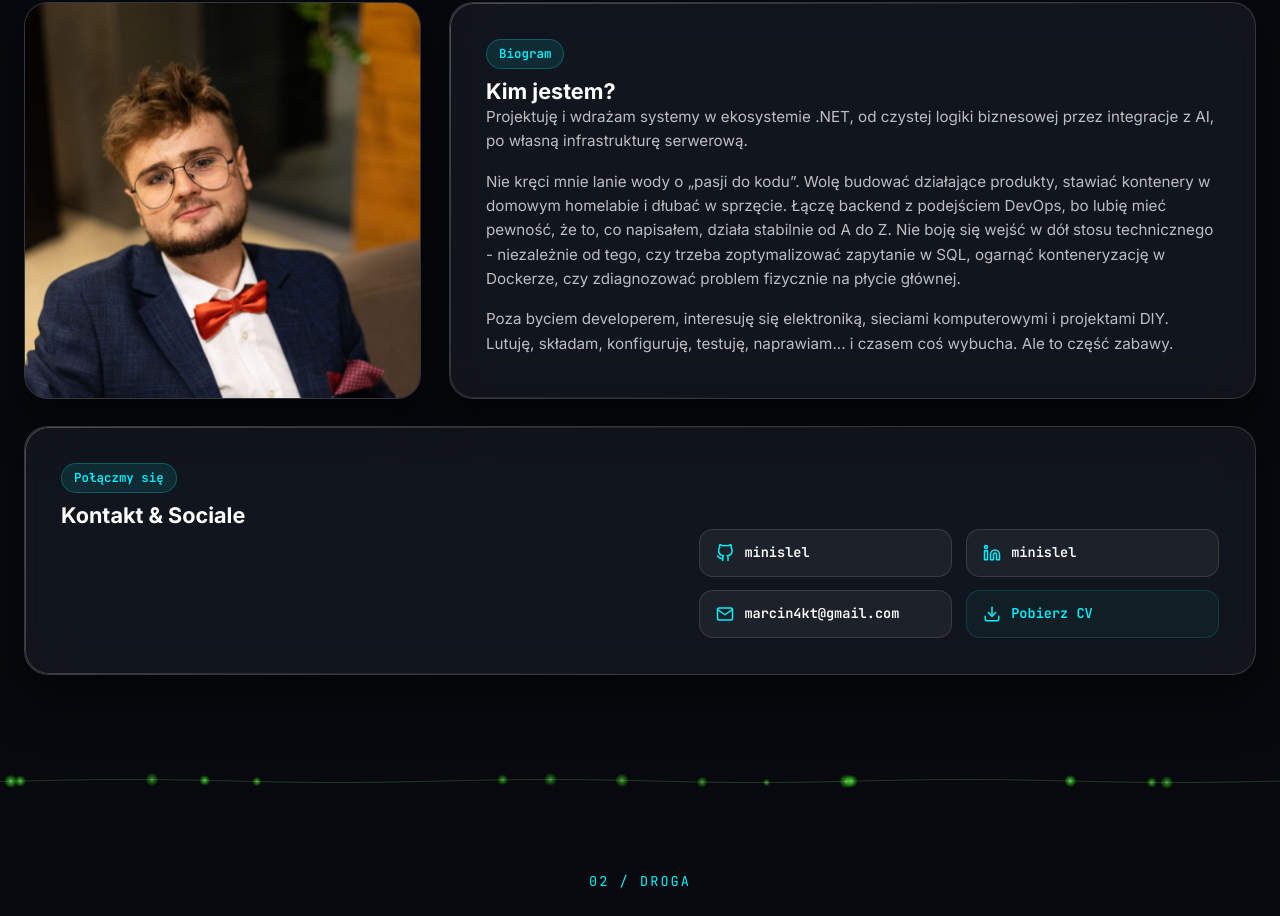
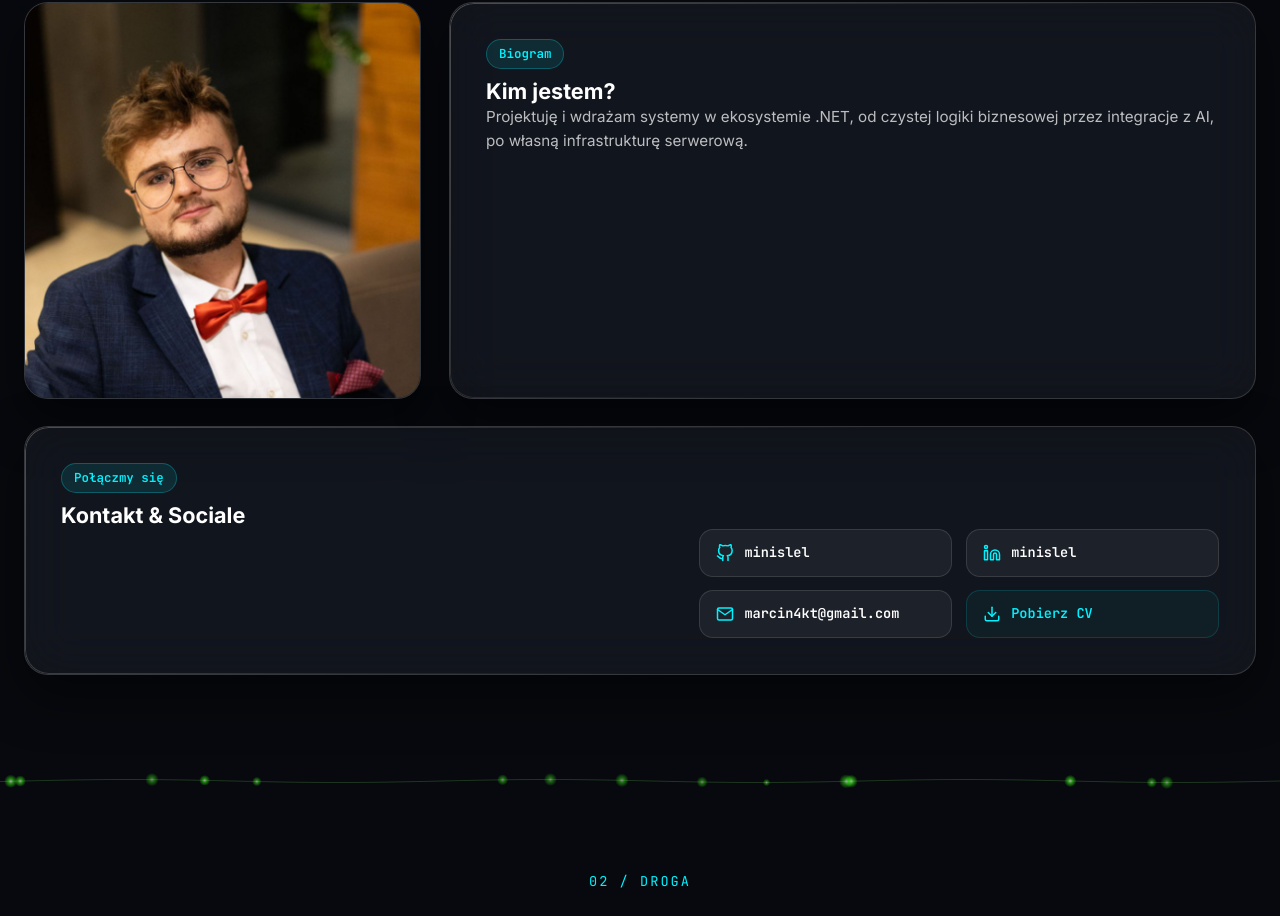
Before and after one commit to minislel/portfolio-site, a Vue app: page / in a window 1280 px wide. Shown: the part 933-1849 px from the top of the page. Built offline with nearby package versions, Linux system fonts and the light colour scheme.

Commit message:
updated about me section

```diff
--- a/src/components/AboutMe.vue
+++ b/src/components/AboutMe.vue
@@ -22,18 +22,7 @@
             'I design and deploy systems in the .NET ecosystem, from pure business logic through AI integrations to my own server infrastructure.'
           ) }}
         </p>
-        <p class="card-description text-left" style="margin-top: 1rem;">
-          {{ t(
-            'Nie kręci mnie lanie wody o „pasji do kodu”. Wolę budować działające produkty, stawiać kontenery w domowym homelabie i dłubać w sprzęcie. Łączę backend z podejściem DevOps, bo lubię mieć pewność, że to, co napisałem, działa stabilnie od A do Z. Nie boję się wejść w dół stosu technicznego - niezależnie od tego, czy trzeba zoptymalizować zapytanie w SQL, ogarnąć konteneryzację w Dockerze, czy zdiagnozować problem fizycznie na płycie głównej.',
-            'I\'m not interested in fluff about "passion for code." I prefer building working products, running containers in my homelab, and tinkering with hardware. I combine backend engineering with a DevOps mindset because I like to make sure that what I wrote runs reliably end-to-end. I\'m not afraid to dig down the tech stack - whether it\'s optimizing an SQL query, setting up Docker containerization, or physically diagnosing a motherboard issue.'
-          ) }}
-        </p>
-        <p class="card-description text-left" style="margin-top: 1rem;">
-          {{ t(
-            'Poza byciem developerem, interesuję się elektroniką, sieciami komputerowymi i projektami DIY. Lutuję, składam, konfiguruję, testuję, naprawiam... i czasem coś wybucha. Ale to część zabawy.',
-            'Outside of development, I\'m interested in electronics, computer networks, and DIY projects. I solder, build, configure, test, repair... and sometimes things explode. But that\'s part of the fun.'
-          ) }}
-        </p>
+
       </PortfolioCard>
     </div>
 
```
